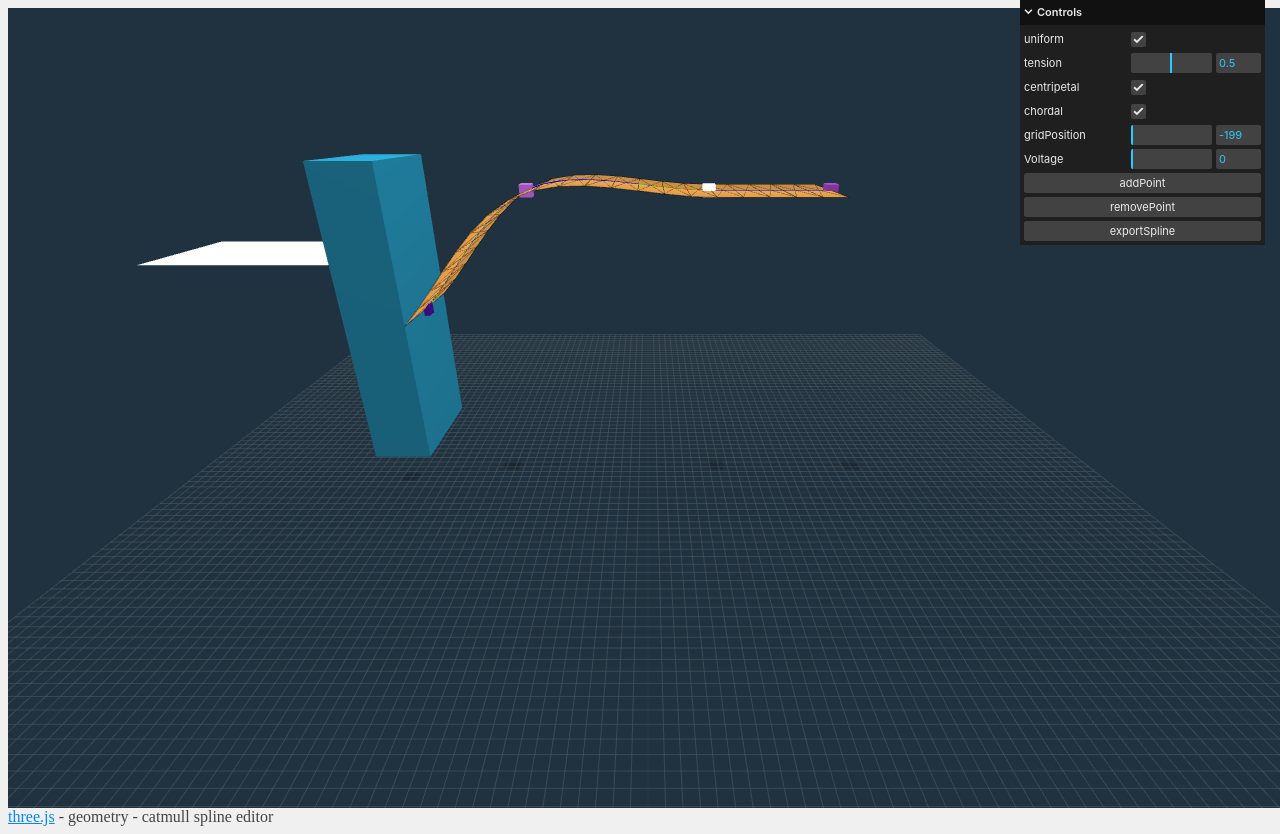
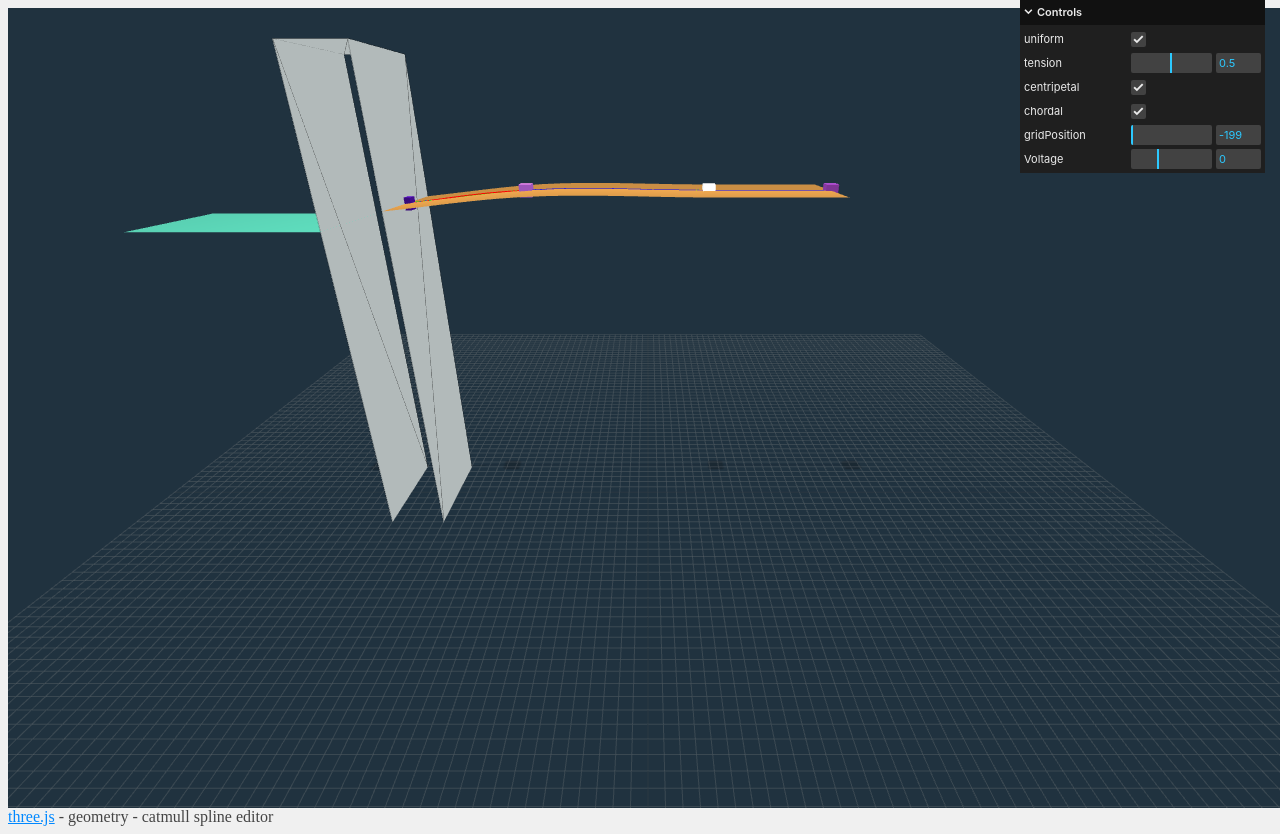
Before and after one commit to HoiLen/threejs-javascript, a website: page htmls/curveToMesh.html in a window 1280 px wide. Drawn offline with nearby package versions, Linux system fonts and the light colour scheme.

Commit message:
中間発表までの研究完了(MIS構造)

```diff
--- a/js/curveToMesh.js
+++ b/js/curveToMesh.js
@@ -4,9 +4,13 @@ import { GUI } from '../node_modules/three/examples/jsm/libs/lil-gui.module.min.
 
 import { OrbitControls } from '../node_modules/three/examples/jsm/controls/OrbitControls.js';
 import { TransformControls } from '../node_modules/three/examples/jsm/controls/TransformControls.js';
+import { DoubleSide } from 'three';
 
-let metalPotentialHeight = 300;
-let SemiPotentialHeight = 200;
+let metalPotentialHeight = 350;
+let SemiPotentialHeight = 380;
+let iWidth = 50;
+let iHeight = 400;
+let iDepth = 100;
 
 let container;
 let camera, scene, renderer;
@@ -16,7 +20,7 @@ const splineHelperObjects = [];
 let splinePointsLength = 4;
 const positions = [];
 const point = new THREE.Vector3();
-let tubeGeometry, planeMesh, metalPlaneMesh, oxideBox;
+let tubeGeometry, planeMesh, metalPlaneMesh, oxideBox, iGeometry, iMesh;
 const firstPosition = [
     new THREE.Vector3(300, 400, 0),
     new THREE.Vector3(100, 400, 0),
@@ -30,6 +34,7 @@ const gapPosition = [
     new THREE.Vector3(100,0,0)
 ];
 
+
 //raycaster => マウスがどのオブジェクトを指しているか調べるもの
 const raycaster = new THREE.Raycaster();
 const pointer = new THREE.Vector2();
@@ -38,7 +43,7 @@ const onDownPosition = new THREE.Vector2();
 
 
 const geometry = new THREE.BoxGeometry(20, 20, 20);
-const oxideBoxGeometry = new THREE.BoxGeometry(100,500,200);
+// const oxideBoxGeometry = new THREE.BoxGeometry(100,600,200);
 let transformControl;
 
 //カーブの総頂点数
@@ -54,18 +59,48 @@ const params = {
     chordal: true,
     gridPosition: -199,
     Voltage: 0,
-    addPoint: addPoint,
-    removePoint: removePoint,
-    exportSpline: exportSpline
+    // addPoint: addPoint,
+    // removePoint: removePoint,
+    // exportSpline: exportSpline
 };
 
 const material2 = new THREE.MeshLambertMaterial({ color: 0xd79748 });
-const oxideMaterial = new THREE.MeshLambertMaterial({color: 0x185f77});
-const wireframeMaterial = new THREE.MeshBasicMaterial({ color: 0x000000, opacity: 0.3, wireframe: true, transparent: true });
+const iMaterial = new THREE.MeshBasicMaterial({ color: 0xb2baba, side: DoubleSide});
+const metalMaterial = new THREE.MeshLambertMaterial({color: 0x337766,side: DoubleSide});
+const wireframeMaterial = new THREE.MeshBasicMaterial({ color: 0xffffff, opacity: 0.0, wireframe: false, transparent: true });
+const iWireframeMaterial = new THREE.MeshBasicMaterial({ color: 0x111111, opacity: 0.3, wireframe: true, transparent: true });
+
 
 init();
 
 function init() {
+
+    //絶縁体の頂点情報
+    let insulatorVertices = new Float32Array([
+        -iWidth,iHeight,-iDepth,
+        -iWidth,iHeight,iDepth,
+        iWidth,iHeight,iDepth,
+
+        -iWidth,iHeight,-iDepth,
+        iWidth,iHeight,iDepth,
+        iWidth,iHeight,-iDepth,
+
+        -iWidth,iHeight,-iDepth,
+        -iWidth,-iHeight,-iDepth,
+        -iWidth,iHeight,iDepth,
+
+        -iWidth,iHeight,iDepth,
+        -iWidth,-iHeight,-iDepth,
+        -iWidth,-iHeight,iDepth,
+
+        iWidth,iHeight,-iDepth,
+        iWidth,iHeight,iDepth,
+        iWidth,-iHeight,iDepth,
+
+        iWidth,iHeight,-iDepth,
+        iWidth,-iHeight,iDepth,
+        iWidth,-iHeight,-iDepth,
+    ]);
 
     container = document.getElementById('container');
 
@@ -139,11 +174,22 @@ function init() {
 
     });
     //電圧印加の影響を記述
-    gui.add(params,'Voltage', 0 , 200).step(10).onChange(function (value) {
+    gui.add(params,'Voltage', -100 , 200).step(10).onChange(function (value) {
+
         //カーブの座標
-        positions[3].y = SemiPotentialHeight - value;
+        positions[3].y = SemiPotentialHeight - value * 0.7;
+
         //金属のエネルギーバンドの座標
-        metalPlaneMesh.position.y = metalPotentialHeight - value;
+        metalPlaneMesh.position.y = metalPotentialHeight - value * 1.4;
+
+        //絶縁体のエネルギーバンドの座標
+        insulatorVertices[1]=iHeight-value*0.5;
+        insulatorVertices[4]=iHeight-value*0.5;
+        insulatorVertices[10]=iHeight-value*0.5;
+        insulatorVertices[19]=iHeight-value*0.5;
+        insulatorVertices[25]=iHeight-value*0.5;
+        insulatorVertices[28]=iHeight-value*0.5;
+        iGeometry.setAttribute('position', new THREE.BufferAttribute(insulatorVertices,3));
         render();
         updateSplineOutline();
     })
@@ -254,18 +300,35 @@ function init() {
 
     addTube();
 
-    //金属のエネルギーバンド作成
-    metalPlaneMesh = new THREE.Mesh( new THREE.PlaneGeometry(300,200),new THREE.MeshLambertMaterial({color: 0xe5eced, side: THREE.DoubleSide}));
+
+    /*******
+     * 金属のエネルギーバンド作成
+     *********/
+    metalPlaneMesh = new THREE.Mesh( new THREE.PlaneGeometry(300,200),metalMaterial);
     metalPlaneMesh.position.x = -650;
     metalPlaneMesh.position.y = metalPotentialHeight;
     metalPlaneMesh.rotation.x = Math.PI / 2;
     scene.add(metalPlaneMesh);
 
-    //絶縁体を作成
-    oxideBox = new THREE.Mesh(oxideBoxGeometry,oxideMaterial);
-    oxideBox.position.x = -450;
-    oxideBox.position.y = 200;
-    scene.add(oxideBox);
+
+
+
+    /*******
+     * 絶縁体を作成
+     *********/
+    // oxideBox = new THREE.Mesh(oxideBoxGeometry,oxideMaterial);
+    // oxideBox.position.x = -450;
+    // oxideBox.position.y = 200;
+    // scene.add(oxideBox);
+
+    iGeometry = new THREE.BufferGeometry();
+    iGeometry.setAttribute('position', new THREE.BufferAttribute(insulatorVertices,3));
+    iMesh = new THREE.Mesh(iGeometry,iMaterial);
+    iMesh.position.x = -450;
+    iMesh.position.y = 200;
+    let iWireframe = new THREE.Mesh(iGeometry,iWireframeMaterial);
+    iMesh.add(iWireframe);
+    scene.add(iMesh);
 
     render();
 
```
Also changed, not shown: index.html (+1 -0 lines), js/reference.md (+3 -0 lines).
